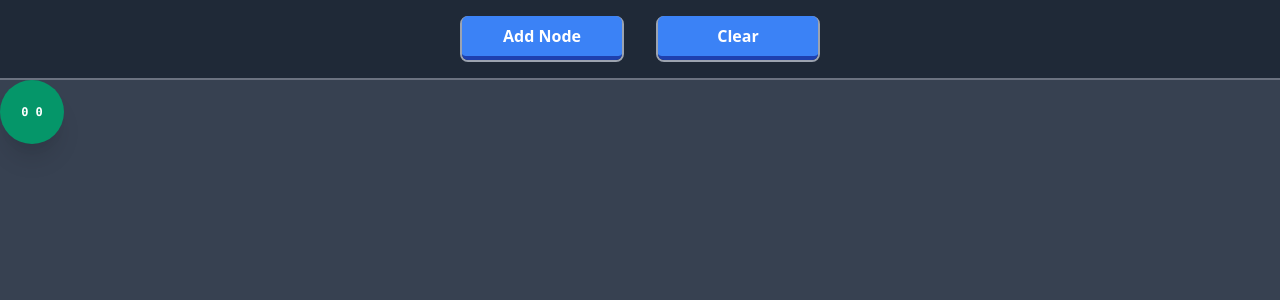
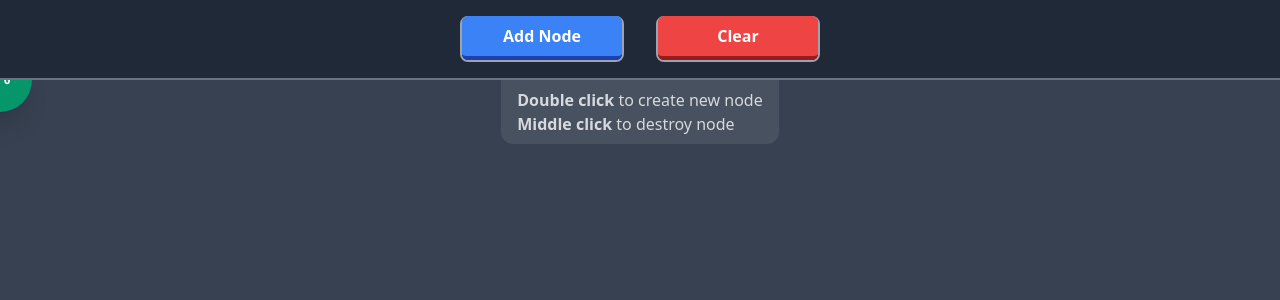
Before and after one commit to DamienSaavi/meshnet, a React (Create React App) app: page / in a window 1280 px wide. Both pictures are taken after a click on the button "Add Node". Shown: the top 300 px of the page. Built offline with nearby package versions, Linux system fonts and the light colour scheme.

Commit message:
add node control panel

```diff
--- a/package.json
+++ b/package.json
@@ -11,6 +11,7 @@
     "react": "^17.0.2",
     "react-dom": "^17.0.2",
     "react-draggable": "^4.4.3",
+    "react-icons": "^4.2.0",
     "react-scripts": "4.0.3",
     "uuid": "^8.3.2",
     "web-vitals": "^1.1.2"
--- a/src/App.js
+++ b/src/App.js
@@ -13,7 +13,7 @@ function App() {
     const packetsRef = useRef({})
 
 
-    const updatePacketState = (packet, action, id) => {
+    const updatePacketState = (packet, action) => {
         switch (action.toUpperCase()) {
             case 'CREATE':
             case 'UPDATE':
@@ -98,9 +98,6 @@ function App() {
 
     const mouseDownHandler = (node, event) => {
         switch (event.button) {
-            case 0:
-                // node.sendData()
-                break;
             case 1:
                 destroyNode(node)
                 break;
@@ -119,16 +116,30 @@ function App() {
     return (
         <div className='h-screen w-full flex flex-col overflow-hidden'>
             <div className='w-full relative z-50 bg-gray-800 border-b-2 border-gray-500 mx-auto flex justify-center items-center py-4 gap-8'>
-                <Button
-                    title='Add Node'
-                    onClick={() => createNode()}
-                />
-                <Button
-                    title='Clear'
-                    onClick={clearNetwork}
-                />
+
+                <div className='rounded-lg border-2 border-gray-400'>
+                    <button
+                        title={'Add Node'}
+                        className='flex justify-center items-center font-bold text-white  leading-none rounded-md p-3 px-3 w-40 max-w-prose border-b-4 border-blue-800 hover:bg-blue-400 bg-blue-500 active:border-b-2 -mt-0.5 active:mt-0'
+                        onClick={() => createNode()}
+                    >{'Add Node'}</button>
+                </div>
+
+                <div className='rounded-lg border-2 border-gray-400'>
+                    <button
+                        title={'Clear'}
+                        className='flex justify-center items-center font-bold text-white  leading-none rounded-md p-3 px-3 w-40 max-w-prose border-b-4 border-red-800 hover:bg-red-400 bg-red-500 active:border-b-2 -mt-0.5 active:mt-0'
+                        onClick={clearNetwork}
+                    >{'Clear'}</button>
+                </div>
+
             </div>
-            <div className="relative bg-gray-700 flex-grow">
+            <div className="relative bg-gray-700 flex-grow justify-center flex">
+
+                <div className='bg-gray-600 absolute top-0 text-white p-2 px-4 rounded-b-xl opacity-80'>
+                    <p><strong>Double click</strong> to create new node</p>
+                    <p><strong>Middle click</strong> to destroy node</p>
+                </div>
 
                 {/* render nodes */}
                 <div
@@ -139,6 +150,7 @@ function App() {
                             <Blip
                                 key={node.id}
                                 node={node}
+                                destroyNode={() => destroyNode(node)}
                                 onClick={(event) => mouseDownHandler(node, event)}
                                 onDrag={(pos) => updateNetworkByNode(node, pos)} />
                         )
@@ -152,15 +164,13 @@ function App() {
                         return <Line
                             key={linkID}
                             from={from}
-                            to={to}
-                            offset={32} />
+                            to={to} />
                     })}
 
                     {Object.keys(packets).map(id => {
                         return <Bloop
                             key={id}
-                            pos={packets[id].pos}
-                            offset={32} />
+                            pos={packets[id].pos} />
                     })}
                 </svg>
 
--- a/src/components/Blip.js
+++ b/src/components/Blip.js
@@ -1,28 +1,47 @@
 import React, { useRef } from "react"
 import Draggable from "react-draggable"
+import Button from "./Button"
+import { RiSendPlaneFill, RiDeleteBin5Fill } from "react-icons/ri";
 
-export default function Blip({ node, className, onDrag, onClick }) {
+
+export default function Blip({ node, className, onDrag, destroyNode, onClick }) {
     const { id, pos, peers } = node
     const ref = useRef()
 
     return (
         <Draggable
             // nodeRef={ref}
-            defaultClassName={`absolute ${className}`}
+            positionOffset={{ x: -32, y: -32 }}
+            defaultClassName={`absolute node-container ${className}`}
             position={pos}
             onDrag={(event, { x, y }) => onDrag({ x, y })}
             onMouseDown={event => onClick(event)}
             bounds='parent'
         >
             <div
-                className='node transition-color select-none font-mono text-white bg-green-600 rounded-full shadow-xl w-16 h-16 flex flex-col justify-center items-center hover:bg-green-500 overflow-visible whitespace-nowrap hover:animate-ping'>
-                <div className='text-xs font-bold'>{pos.x + ' ' + pos.y}</div>
-                <div className='flex-col text-xs peers hidden absolute left-full ml-2 p-1 bg-gray-500 rounded shadow-xl'>
+                className='node transition-color select-none font-mono text-white flex flex-col justify-center items-center overflow-visible whitespace-nowrap hover:animate-ping'>
+                <div className='text-xs flex justify-center items-center font-bold bg-green-600 hover:bg-green-500 w-16 h-16 z-20 rounded-full shadow-xl'>{pos.x + ' ' + pos.y}</div>
+                {/* <div className='flex-col text-xs peers hidden absolute left-full ml-2 p-1 bg-gray-500 rounded shadow-xl'>
                     <p className='place-self-center'>{Object.keys(peers).length === 0 ? 'lonely...' : 'PEERS'}</p>
                     <hr className='my-0.5' />
                     {Object.keys(peers).map(peer => <p key={peer}>{peer}</p>)}
+                </div> */}
+                <div className='hidden controls absolute z-0 top-full bg-gray-600 rounded-b-full p-1 pt-6 -mt-4 flex-col justify-end items-center gap-1'>
+                    <button
+                        className='rounded-full bg-gray-500 hover:bg-blue-500 w-8 h-8 flex justify-center items-center'
+                        onClick={null} >
+                        <RiSendPlaneFill
+                            className='text-white transform translate-y-0.5 -translate-x-px'
+                        />
+                    </button>
+                    <button
+                        className='rounded-full bg-gray-500 hover:bg-red-600 w-8 h-8 flex justify-center items-center'
+                        onClick={destroyNode} >
+                        <RiDeleteBin5Fill
+                            className='text-white'
+                        />
+                    </button>
                 </div>
-
                 <div className='absolute transition-all duration-400 ease-out node-range z-0 bg-transparent rounded-full border w-0 h-0 opacity-0'></div>
             </div>
         </Draggable>
--- a/src/components/Bloop.js
+++ b/src/components/Bloop.js
@@ -1,12 +1,12 @@
 import { useEffect, useRef } from "react"
 
-export default function Bloop({ pos, offset }) {
+export default function Bloop({ pos,  }) {
     const ref = useRef()
 
     useEffect(() => {
     }, [])
 
     return (
-        <circle ref={ref} r="8" cx={pos.x+offset} cy={pos.y+offset} fill="orange" className='transition-all duration-500 ease-out' />
+        <circle ref={ref} r="8" cx={pos.x} cy={pos.y} fill="orange" className='packet transition-all duration-500 ease-out' />
     )
 }
--- a/src/components/Button.js
+++ b/src/components/Button.js
@@ -1,9 +1,13 @@
-export default function Button({ onClick, title }) {
+import { useEffect } from "react"
+
+export default function Button({ onClick, title, type }) {
+
+
     return (
         <div className='rounded-lg border-2 border-gray-400'>
             <button
                 title={title}
-                className='flex justify-center items-center font-bold text-white bg-blue-500 leading-none p-3 px-3 w-40 max-w-prose border-b-4  border-blue-800 rounded-md hover:bg-blue-400 active:border-b-2 -mt-0.5 active:mt-0'
+                className='flex justify-center items-center font-bold text-white  leading-none rounded-md p-3 px-3 w-40 max-w-prose border-b-4 border-blue-800 hover:bg-blue-400 bg-blue-500 active:border-b-2 -mt-0.5 active:mt-0'
                 onClick={onClick}
             >{title}</button>
         </div>
--- a/src/components/Line.js
+++ b/src/components/Line.js
@@ -1,4 +1,4 @@
-export default function Line({from,to, offset}) {
-    return (<line x1={from.x + offset} y1={from.y + offset} x2={to.x + offset} y2={to.y + offset} className="line" />
+export default function Line({ from, to }) {
+    return (<line x1={from.x} y1={from.y} x2={to.x} y2={to.y} className="line" />
     )
 }
--- a/src/index.css
+++ b/src/index.css
@@ -1,10 +1,10 @@
 @tailwind base;
 @tailwind components;
 @tailwind utilities;
-
 .line {
     stroke: rgba(255, 255, 255, 0.404);
     stroke-width: 2;
+    animation: popIn 0.5s cubic-bezier(0.175, 0.885, 0.32, 1.275) forwards;
 }
 
 .node-range, .peers {
@@ -24,3 +24,29 @@
 .node:hover>.controls {
     display: flex;
 }
+
+.node-container {
+    animation: popIn 0.5s cubic-bezier(0.175, 0.885, 0.32, 1.275);
+}
+
+.controls {}
+
+@keyframes popIn {
+    from {
+        opacity: 0;
+        stroke-width: 0;
+    }
+    to {
+        opacity: 1;
+        stroke-width: 2;
+    }
+}
+
+@keyframes expand {
+    from {
+        transform: scaleY(0)
+    }
+    to {
+        transform: scaleY(1)
+    }
+}
--- a/src/lib/util.js
+++ /dev/null
@@ -1,10 +0,0 @@
-export const areEqual = (arr1, arr2) => {
-    if (arr1.length !== arr2.length)
-        return false
-
-    for (let i = 0; i < arr1.length; i++) {
-        if (arr1[i] !== arr2[i]) return false
-    }
-
-    return true
-}
```
Also changed, not shown: src/lib/objects.js, 1 other file (tests, documents, lock files or other folders).
